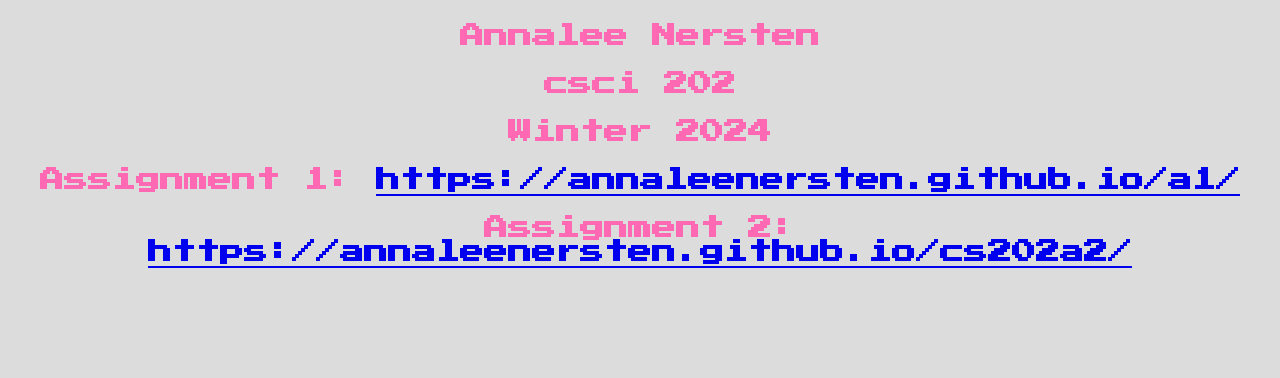
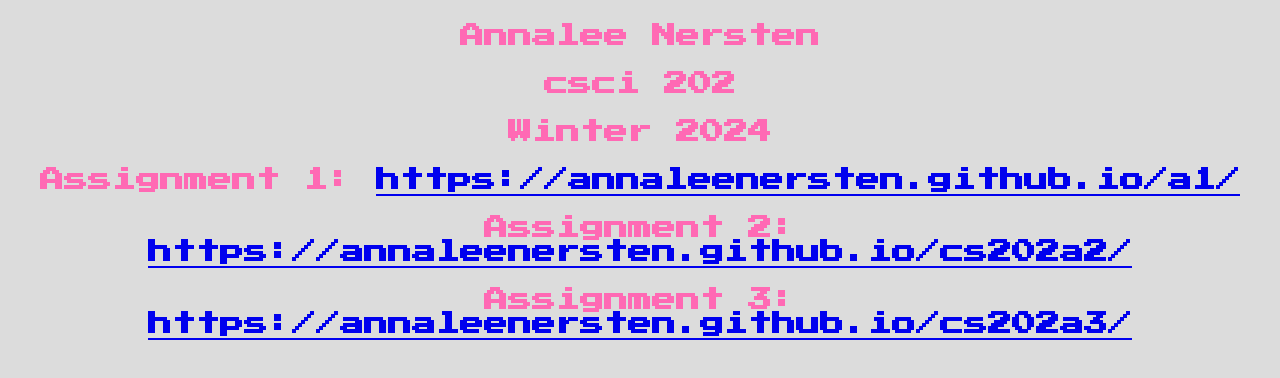
Before and after one commit to annaleenersten/cs202Portfolio, a plain HTML site: page index.html in a window 1280 px wide. Drawn offline with Linux system fonts and the light colour scheme.

Commit message:
Add files via upload

```diff
--- a/index.html
+++ b/index.html
@@ -12,5 +12,6 @@
     <p>Winter 2024</p>
     <p>Assignment 1: <a href="https://annaleenersten.github.io/a1/">https://annaleenersten.github.io/a1/</a></p>
     <p>Assignment 2: <a href="https://annaleenersten.github.io/cs202a2/">https://annaleenersten.github.io/cs202a2/</a></p>
+    <p>Assignment 3: <a href="https://annaleenersten.github.io/cs202a3/">https://annaleenersten.github.io/cs202a3/</a></p>
 </body>
 </html>
```
